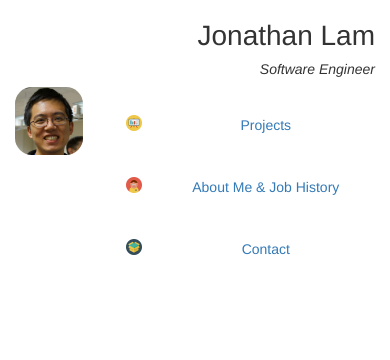
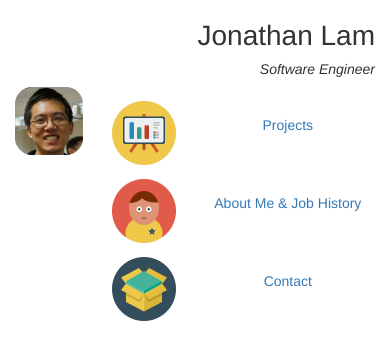
Before and after one commit to JonathanPCGuy/about-me-site, a plain HTML site: page index.html in a window 390 px wide. Drawn offline with Linux system fonts and the light colour scheme.

Commit message:
feat: Some responsive improvements, still not 100% working yet

```diff
--- a/css/style.css
+++ b/css/style.css
@@ -1,6 +1,7 @@
 html {
   overflow-y: scroll;
 }
+
 
 .name-title {
   text-align: right;
@@ -18,6 +19,13 @@ html {
   padding: 1em;
   margin: 0 auto;
   text-align: center;
+}
+
+.menu-icon-smaller {
+    min-height: 64px;
+    max-height: 64px;
+    background-repeat: no-repeat;
+    background-size: contain;
 }
 
 .menu-items {
--- a/index.html
+++ b/index.html
@@ -37,14 +37,14 @@
         </div>
         <!-- menu part-->
         <div class="row topRow">
-            <div class="col-md-3 col-xs-3 main-image">
+            <div class="col-md-3 col-xs-3 col-sm-3 main-image">
                 <!-- cool picture representing me-->
                 <img class="img-responsive rounded-image" src="images/me.jpg">
             </div>
             <div class="col-md-9 hidden-xs hidden-sm menu-items">
                 <div class="row" data-bind="foreach: menuItems">
                     <!-- hi-res assets? -->
-                    <div class="col-md-4 col-xs-4 menu-item-container">
+                    <div class="col-md-4 menu-item-container">
                         <nav class="menu-item" data-bind="css: {'active-menu-item': $data.active() === true }">
                             <a href="#" data-bind="click: $parent.navigate">
                                 <div class="menu-title" data-bind="text: title"></div>
@@ -55,19 +55,19 @@
                 </div>
             </div>
             <!-- todo: find a better way to optimize this?-->
-            <div class="col-xs-9 visible-sm-block visible-xs-block menu-items">
-                <div class="row" data-bind="foreach: menuItems">
+            <div class="col-xs-9 col-sm-9 visible-sm-block visible-xs-block menu-items">
+                <div data-bind="foreach: menuItems">
                     <!-- hi-res assets? -->
-                    <div class="col-xs-12 col-sm-12 menu-item-container">
-                        <div class="row">
-                            <nav class="menu-item" data-bind="css: {'active-menu-item': $data.active() === true }">
-                                <a href="#" data-bind="click: $parent.navigate">
-                                    <img class="menu-icon col-xs-2 col-sm-2" data-bind="attr:{ src: image}">
-                                    <div class="menu-title col-xs-10 col-sm-10" data-bind="text: title"></div>
-                                </a>
-                            </nav>
-                        </div>
+                    <div class="menu-item-container row">
+                        <nav class="menu-item" data-bind="css: {'active-menu-item': $data.active() === true }">
+                            <a href="#" data-bind="click: $parent.navigate">
+                                <figure class="menu-icon-smaller col-xs-4 col-sm-4 " data-bind="style: {backgroundImage: 'url(' + image + ')'}"></figure>
+                                <div class="menu-title col-xs-8 col-sm-8" data-bind="text: title"></div>
+                                <!-- <img class="menu-icon img-responsive" data-bind="attr:{ src: image}">-->
+                            </a>
+                        </nav>
                     </div>
+                    <!---->
                 </div>
             </div>
         </div>
@@ -144,8 +144,8 @@
                 <ul class="attributions col-md-12 " data-bind="foreach: jlamdata.attribution ">
                     <li class="attribution ">
                         <a target="_blank " data-bind="attr: {href: url} "><span data-bind="text: project
-                        "></span></a> - <a target="_blank "
-                        data-bind="attr: {href: licenseUrl} "><span data-bind="text: license "></span></a>
+                        "></span></a> -
+                        <a target="_blank " data-bind="attr: {href: licenseUrl} "><span data-bind="text: license "></span></a>
                     </li>
                 </ul>
             </section>
```
